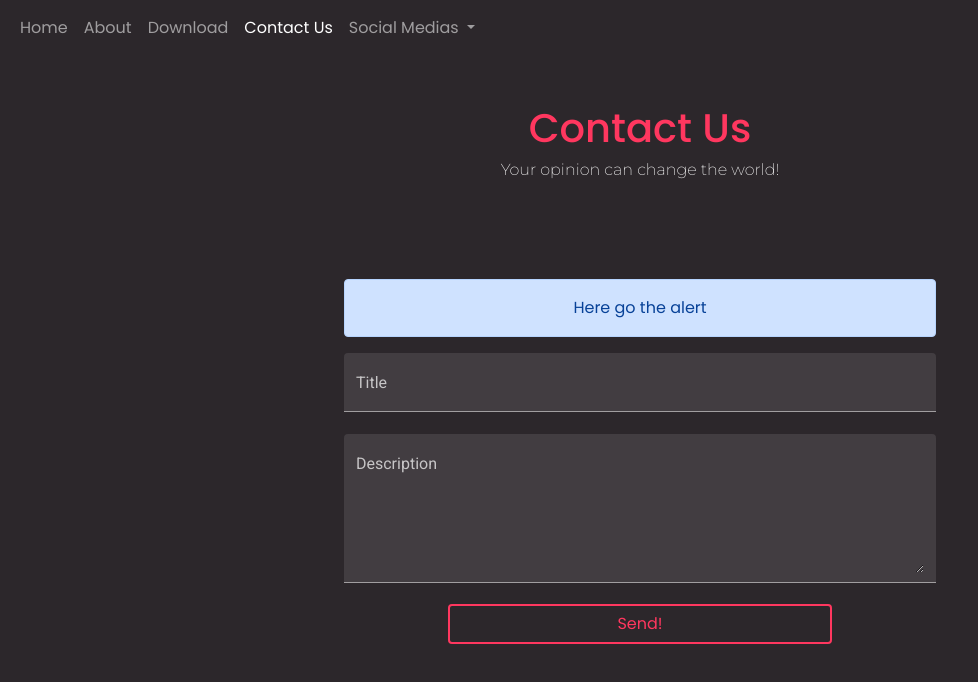
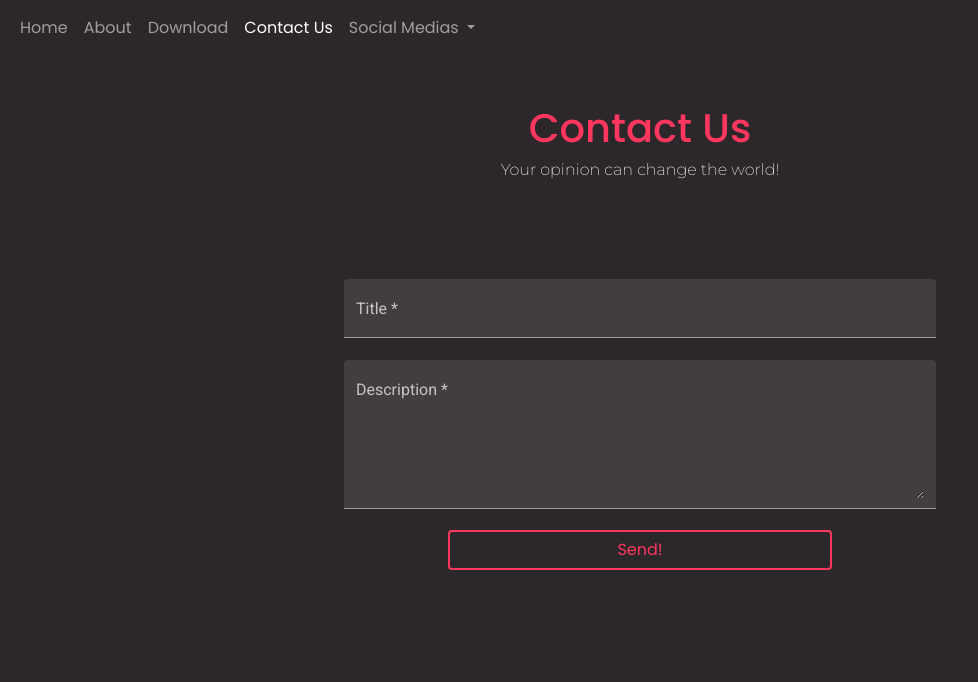
Before and after one commit to Carlosabdoamaral/sayno, an Angular app in the folder Web/: page /contact in a window 1280 px wide. Shown: the top 682 px of the page, without its empty margins (0-978 px from the left). Built offline with nearby package versions, Linux system fonts and the light colour scheme.

Commit message:
tests contact

```diff
--- a/Web/src/app/views/contact/contact.component.html
+++ b/Web/src/app/views/contact/contact.component.html
@@ -1,21 +1,22 @@
-<html>
+<html class="">
     <app-header></app-header>
     <app-contactbanner></app-contactbanner>
     <form class="text-center m-5">
-        <div class="alert alert-primary w-50" id="alert" role="alert">
-          Here go the alert
-        </div>
 
-        <mat-form-field class="w-50 c-white" appearance="fill">
+      <div *ngIf="isOk" class="alert alert-success w-50" id="alert" role="alert">Yeah! Your message is going to our databse, thanks!</div>
+      <div *ngIf="missingTitle" class="alert alert-warning w-50" id="alert" role="alert">Ops... Looks like is missing the title</div>
+      <div *ngIf="missingDesc" class="alert alert-warning w-50" id="alert" role="alert">Is almost done... You have to provide a description</div>
+
+      <mat-form-field class="w-50 c-white" appearance="fill" name="form">
         <mat-label>Title</mat-label>
-          <input matInput placeholder="Your opinion title">
+        <input matInput placeholder="Your opinion title" required>
       </mat-form-field>
 
       <br>
 
       <mat-form-field class="w-50 c-white" appearance="fill">
         <mat-label>Description</mat-label>
-          <textarea matInput placeholder="Write here what you want to talk for our team" rows="6"></textarea>
+        <textarea matInput placeholder="Write here what you want to talk for our team" rows="6" required></textarea>
       </mat-form-field>
       <br>
       <button class="btn btn-outline-pink w-30" (click)="post()">Send!</button>
--- a/Web/src/app/views/contact/contact.component.ts
+++ b/Web/src/app/views/contact/contact.component.ts
@@ -1,5 +1,4 @@
 import { Component, OnInit, ViewChild } from '@angular/core';
-import { FormControl, Validators } from '@angular/forms';
 
 @Component({
   selector: 'app-contact',
@@ -7,13 +6,17 @@ import { FormControl, Validators } from '@angular/forms';
   styleUrls: ['./contact.component.less']
 })
 export class ContactComponent implements OnInit {
-  constructor(
-  ){}
+
+  missingTitle : Boolean = false;
+  missingDesc : Boolean = false;
+  isOk : Boolean = false;
+
+  constructor(){
+  }
 
   ngOnInit(): void {
   }
 
   post() {
-
   }
 }
```
Lines whose indentation alone changed are shown as unchanged.
